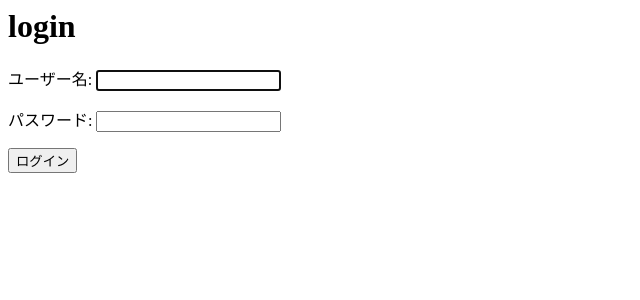
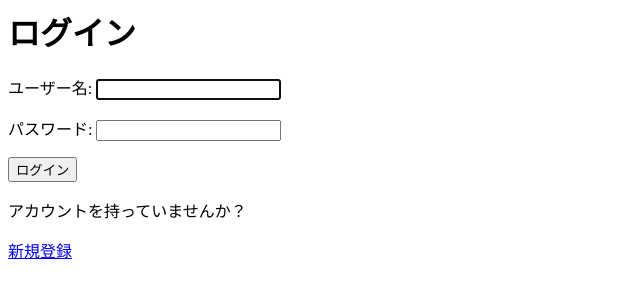
Before and after one commit to sirajirasajiki/todoapp, a Django app: page /login/ in a window 1280 px wide. Shown: the top 300 px of the page, without its empty margins (0-640 px from the left). Run offline with Django 5.2, Linux system fonts and the light colour scheme.

Commit message:
新規ユーザーページの実装

```diff
--- a/todoapp/templates/todoapp/login.html
+++ b/todoapp/templates/todoapp/login.html
@@ -1,5 +1,8 @@
-<h1>login</h1>
+<h1>ログイン</h1>
 <form action="" method="post">
     {% csrf_token %} {{form.as_p}}
     <input type="submit" value="ログイン">
 </form>
+
+<p>アカウントを持っていませんか？</p>
+<a href="{% url 'register' %}">新規登録</a>
--- a/todoapp/urls.py
+++ b/todoapp/urls.py
@@ -1,6 +1,6 @@
 from django.urls import path
 from . import views
-from .views import TaskList, TaskDetail,TaskCreate,TaskUpdate, TaskDelete,TaskListLoginView
+from .views import TaskList, TaskDetail,TaskCreate,TaskUpdate, TaskDelete,TaskListLoginView, RegisterTodoApp
 from django.contrib.auth.views import LogoutView
 
 urlpatterns = [
@@ -11,5 +11,5 @@ urlpatterns = [
     path("delete-task/<int:pk>/", TaskDelete.as_view(), name="delete-task"),
     path("login/", TaskListLoginView.as_view(), name="login"),
     path("logout/", LogoutView.as_view(next_page="login"), name="logout"),
-
+    path("register/", RegisterTodoApp.as_view(), name="register"),
 ]
--- a/todoapp/views.py
+++ b/todoapp/views.py
@@ -3,11 +3,12 @@ from django.shortcuts import render
 from django.urls import reverse_lazy
 from django.views.generic.list import ListView
 from django.views.generic.detail import DetailView
-from django.views.generic.edit import CreateView, UpdateView, DeleteView
+from django.views.generic.edit import CreateView, UpdateView, DeleteView, FormView
 
 from django.contrib.auth.views import LoginView
-
 from django.contrib.auth.mixins import LoginRequiredMixin
+from django.contrib.auth.forms import UserCreationForm
+from django.contrib.auth import login
 
 from todoapp.models import Task
 
@@ -51,3 +52,14 @@ class TaskListLoginView(LoginView):
 
     def get_success_url(self):
         return reverse_lazy("tasks")
+
+class RegisterTodoApp(FormView):
+    template_name = "todoapp/register.html"
+    form_class = UserCreationForm
+    success_url = reverse_lazy("tasks")
+
+    def form_valid(self, form):
+        user = form.save()
+        if user is not None:
+            login(self.request, user)
+        return super().form_valid(form)
```
Also changed, not shown: todoapp/templates/todoapp/register.html (added, +8 -0 lines), db.sqlite3.
